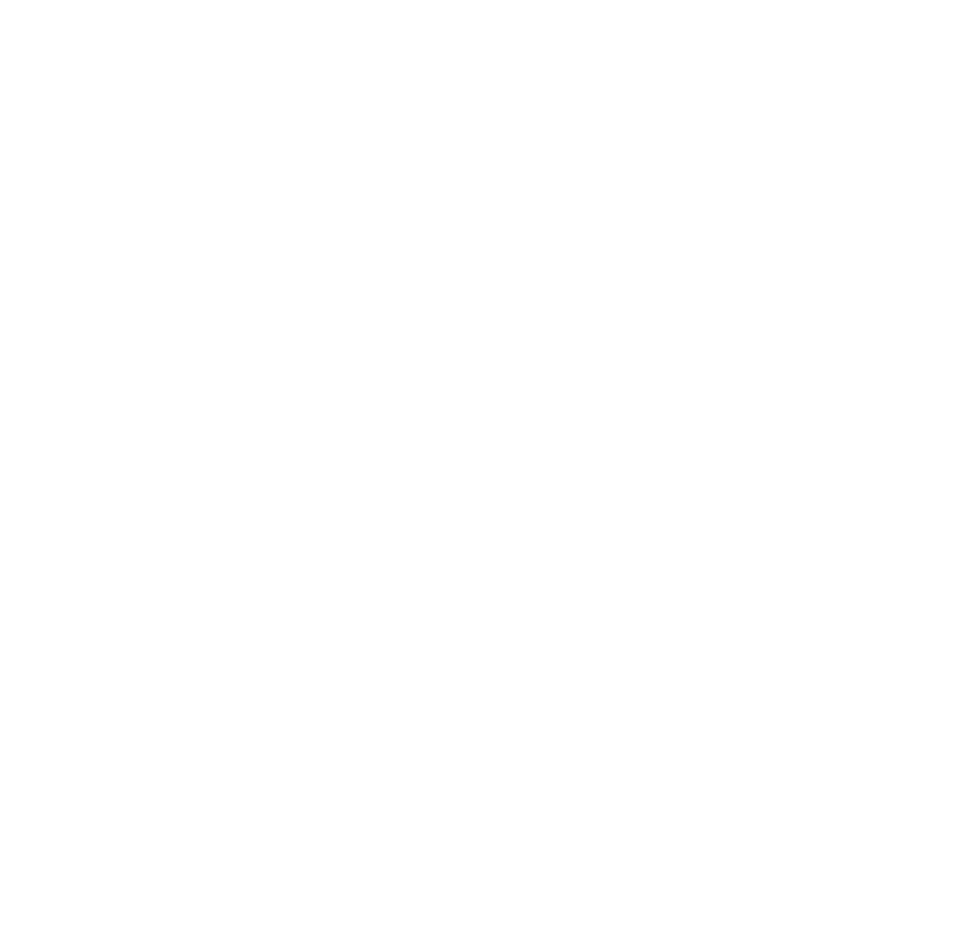
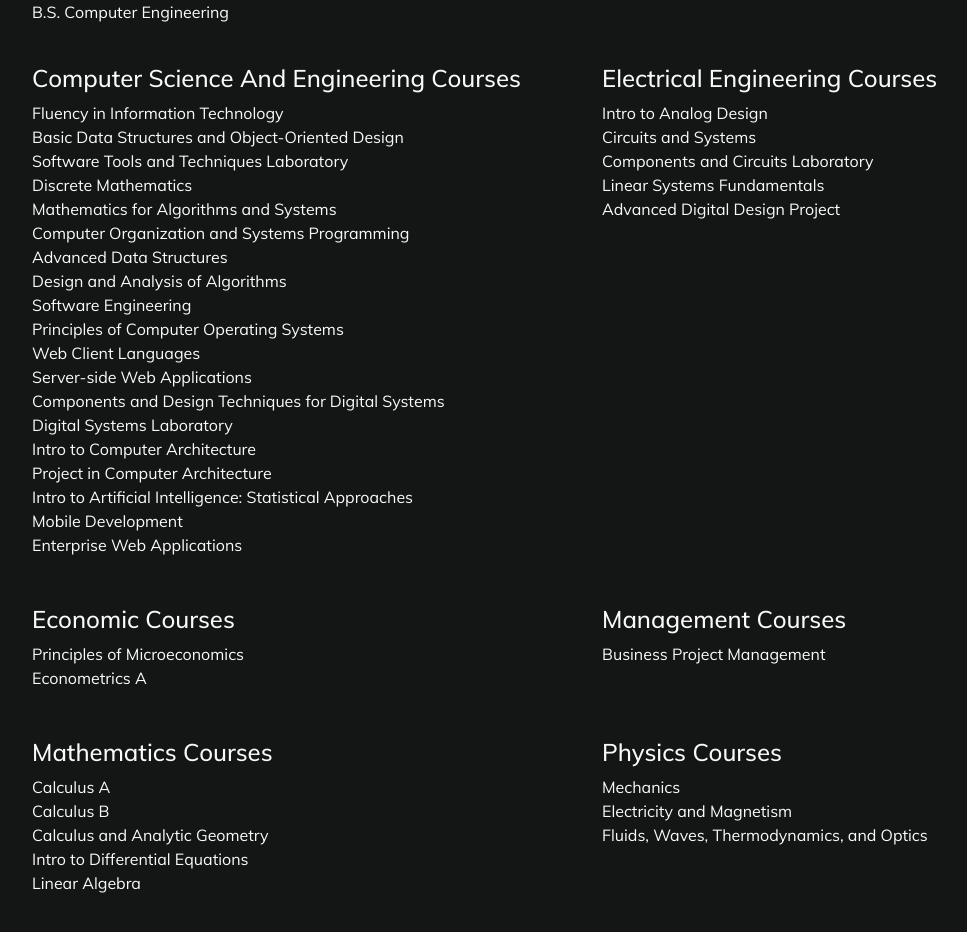
Before and after one commit to VeeSquared/veesquared.github.io, an Angular app: page / in a window 1280 px wide. Shown: the part 4707-5639 px from the top of the page, without its empty margins (53-1020 px from the left). Before the commit the page ends 4501 px from the top, so only its background shows below. Built offline with nearby package versions, Linux system fonts and the light colour scheme.

Commit message:
Added Education Component

```diff
--- a/src/app/app.component.html
+++ b/src/app/app.component.html
@@ -3,3 +3,4 @@
 <app-slogan></app-slogan>
 <app-projects></app-projects>
 <app-skills></app-skills>
+<app-education></app-education>
--- a/src/app/app.module.ts
+++ b/src/app/app.module.ts
@@ -9,6 +9,7 @@ import { AboutComponent } from './about/about.component';
 import { SloganComponent } from './slogan/slogan.component';
 import { ProjectsComponent } from './projects/projects.component';
 import { SkillsComponent } from './skills/skills.component';
+import { EducationComponent } from './education/education.component';
 
 @NgModule({
   declarations: [
@@ -18,7 +19,8 @@ import { SkillsComponent } from './skills/skills.component';
     AboutComponent,
     SloganComponent,
     ProjectsComponent,
-    SkillsComponent
+    SkillsComponent,
+    EducationComponent
   ],
   imports: [
     BrowserModule,
--- /dev/null
+++ b/src/app/education/education.component.html
@@ -0,0 +1,84 @@
+<section id="education" class="black-bg p-5">
+    <div class="container">
+      <h1 class="section-title text-center">Education</h1>
+      <div class="row col-lg-12 col-md-12 col-sm-12">
+        <p>
+            University of California, San Diego
+            <br>
+            B.S. Computer Engineering
+        </p>
+      </div>
+      <div class="row">
+        <div class="col-lg-6 col-md-12 col-sm-12 mt-2 mb-2">
+            <h4 class="item-card-title mt-3">Computer Science And Engineering Courses</h4>
+            <ul class="list-unstyled">
+                <li>Fluency in Information Technology</li>
+                <li>Basic Data Structures and Object-Oriented Design</li>
+                <li>Software Tools and Techniques Laboratory</li>
+                <li>Discrete Mathematics</li>
+                <li>Mathematics for Algorithms and Systems</li>
+                <li>Computer Organization and Systems Programming</li>
+                <li>Advanced Data Structures</li>
+                <li>Design and Analysis of Algorithms</li>
+                <li>Software Engineering</li>
+                <li>Principles of Computer Operating Systems</li>
+                <li>Web Client Languages</li>
+                <li>Server-side Web Applications</li>
+                <li>Components and Design Techniques for Digital Systems</li>
+                <li>Digital Systems Laboratory</li>
+                <li>Intro to Computer Architecture</li>
+                <li>Project in Computer Architecture</li>
+                <li>Intro to Artificial Intelligence: Statistical Approaches</li>
+                <li>Mobile Development</li>
+                <li>Enterprise Web Applications</li>
+            </ul>
+        </div>
+
+        <div class="col-lg-6 col-md-12 col-sm-12 mt-2 mb-2">
+            <h4 class="item-card-title mt-3">Electrical Engineering Courses</h4>
+            <ul class="list-unstyled">
+                <li>Intro to Analog Design</li>
+                <li>Circuits and Systems</li>
+                <li>Components and Circuits Laboratory</li>
+                <li>Linear Systems Fundamentals</li>
+                <li>Advanced Digital Design Project</li>
+            </ul>
+        </div>
+
+        <div class="col-lg-6 col-md-12 col-sm-12 mt-2 mb-2">
+            <h4 class="item-card-title mt-3">Economic Courses</h4>
+            <ul class="list-unstyled">
+                <li>Principles of Microeconomics</li>
+                <li>Econometrics A</li>
+            </ul>
+        </div>
+
+        <div class="col-lg-6 col-md-12 col-sm-12 mt-2 mb-2">
+            <h4 class="item-card-title mt-3">Management Courses</h4>
+            <ul class="list-unstyled">
+                <li>Business Project Management</li>
+            </ul>
+        </div>
+
+        <div class="col-lg-6 col-md-12 col-sm-12 mt-2 mb-2">
+            <h4 class="item-card-title mt-3">Mathematics Courses</h4>
+            <ul class="list-unstyled">
+                <li>Calculus A</li>
+                <li>Calculus B</li>
+                <li>Calculus and Analytic Geometry</li>
+                <li>Intro to Differential Equations</li>
+                <li>Linear Algebra</li>
+            </ul>
+        </div>
+
+        <div class="col-lg-6 col-md-12 col-sm-12 mt-2 mb-2">
+            <h4 class="item-card-title mt-3">Physics Courses</h4>
+            <ul class="list-unstyled">
+                <li>Mechanics</li>
+                <li>Electricity and Magnetism</li>
+                <li>Fluids, Waves, Thermodynamics, and Optics</li>
+            </ul>
+        </div>
+      </div>
+    </div>
+</section>
--- /dev/null
+++ b/src/app/education/education.component.ts
@@ -0,0 +1,15 @@
+import { Component, OnInit } from '@angular/core';
+
+@Component({
+  selector: 'app-education',
+  templateUrl: './education.component.html',
+  styleUrls: ['./education.component.scss']
+})
+export class EducationComponent implements OnInit {
+
+  constructor() { }
+
+  ngOnInit(): void {
+  }
+
+}
```
Also changed, not shown: src/app/education/education.component.scss (added), 1 other file (tests, documents, lock files or other folders).
